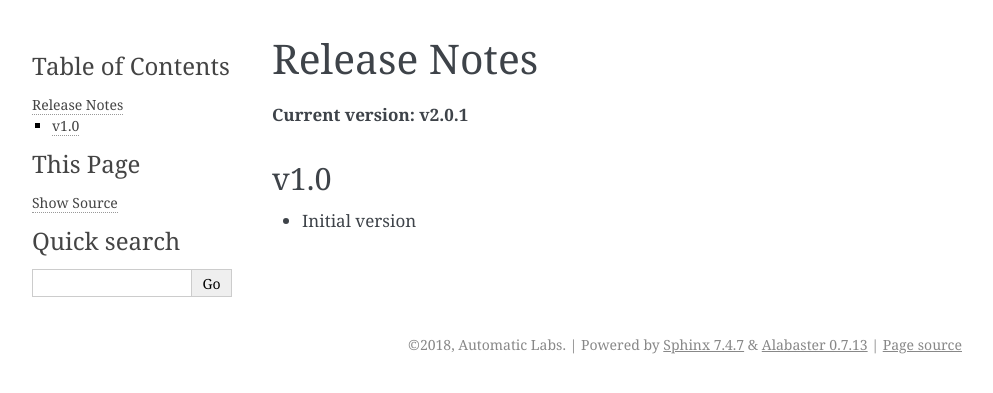
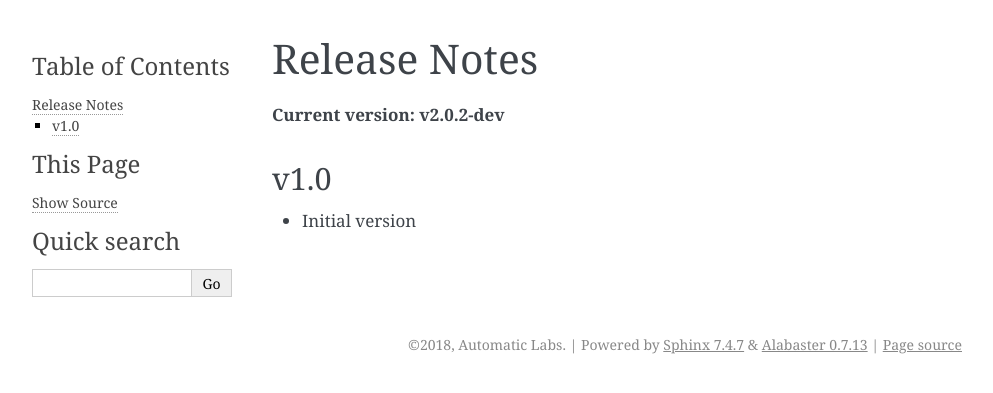
Before and after one commit to cloudchacho/hedwig-python, a Sphinx documentation site: the page built from docs/releases.rst, in a window 1280 px wide. Shown: the top 393 px of the page, without its empty margins (148-1141 px from the left). Built offline with Sphinx 7.4.7, drawn with Linux system fonts in a browser that asks for light colours.

Commit message:
Bump version: 2.0.1 → 2.0.2-dev

```diff
--- a/docs/conf.py
+++ b/docs/conf.py
@@ -32,7 +32,7 @@ author = 'Automatic Labs'
 # The short X.Y version
 version = '1.0'
 # The full version, including alpha/beta/rc tags
-release = '2.0.1'
+release = '2.0.2-dev'
 
 
 # -- General configuration ---------------------------------------------------
--- a/docs/releases.rst
+++ b/docs/releases.rst
@@ -1,7 +1,7 @@
 Release Notes
 =============
 
-**Current version: v2.0.1**
+**Current version: v2.0.2-dev**
 
 v1.0
 ~~~~
--- a/hedwig/__init__.py
+++ b/hedwig/__init__.py
@@ -7,7 +7,7 @@ hedwig
 
 
 # semantic versioning (http://semver.org/)
-VERSION = '2.0.1'
+VERSION = '2.0.2-dev'
 
 
 from .consumer import listen_for_messages, process_messages_for_lambda_consumer  # noqa
```
Also changed, not shown: .bumpversion.cfg.
